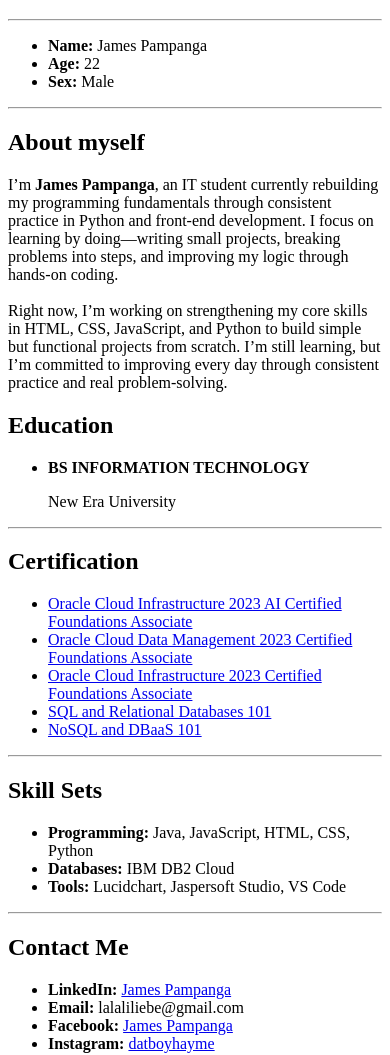
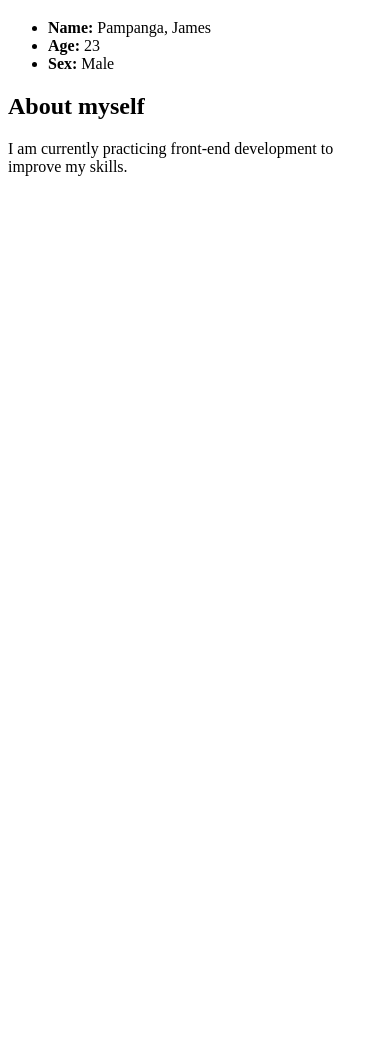
Before and after one commit to Aaiyme/Front-end, a plain HTML site: page index.html in a window 390 px wide. Shown: the part 61-1116 px from the top of the page. After the commit the page ends 844 px from the top, so only its background shows below. Drawn offline with Linux system fonts and the light colour scheme.

Commit message:
basic personal profile webpage
- Created a simple personal profile webpage using HTML5
- Added personal information section with name, age, and sex
- Included short “About Myself” introduction
- Used semantic HTML elements such as header and section
- Structured content using headings, paragraphs, and unordered lists
- Added responsive viewport meta tag for better mobile display

```diff
--- a/index.html
+++ b/index.html
@@ -7,107 +7,19 @@
   </head>
   <body>
     <header><h1>Personal Page</h1></header>
-    <hr />
     <section>
       <ul>
-        <li><strong>Name: </strong>James Pampanga</li>
-        <li><strong>Age: </strong>22</li>
-        <li><strong>Sex: </strong>Male</li>
+        <li><strong>Name:</strong> Pampanga, James</li>
+        <li><strong>Age:</strong> 23</li>
+        <li><strong>Sex: </strong> Male</li>
       </ul>
     </section>
-    <hr />
     <section>
       <h2>About myself</h2>
       <p>
-        I’m <strong>James Pampanga</strong>, an IT student currently rebuilding
-        my programming fundamentals through consistent practice in Python and
-        front-end development. I focus on learning by doing—writing small
-        projects, breaking problems into steps, and improving my logic through
-        hands-on coding. <br /><br />Right now, I’m working on strengthening my
-        core skills in HTML, CSS, JavaScript, and Python to build simple but
-        functional projects from scratch. I’m still learning, but I’m committed
-        to improving every day through consistent practice and real
-        problem-solving.
+        I am currently practicing front-end development to improve my skills.
       </p>
     </section>
-    <section>
-      <h2>Education</h2>
-      <ul>
-        <li>
-          <strong>BS INFORMATION TECHNOLOGY</strong><a href="#"><br /></a>
-          <p>New Era University</p>
-        </li>
-      </ul>
-    </section>
-    <hr />
-    <section>
-      <h2>Certification</h2>
-      <ul>
-        <li>
-          <a
-            href="https://catalog-education.oracle.com/ords/certview/sharebadge?id=647EE36CBB722302AA8C8E6699847717AB61A89EE62E9471301F03ECA613C53C"
-            >Oracle Cloud Infrastructure 2023 AI Certified Foundations
-            Associate</a
-          >
-        </li>
-        <li>
-          <a
-            href="https://catalog-education.oracle.com/ords/certview/sharebadge?id=8678112A63F98C8F932A0F800F3389E802F1331BCA9382B99B83500AFFEBBFB2"
-            >Oracle Cloud Data Management 2023 Certified Foundations
-            Associate</a
-          >
-        </li>
-        <li>
-          <a
-            href="https://catalog-education.oracle.com/ords/certview/sharebadge?id=C7F3D2F99DB2EB5F948AE71BE257FD5A87EB4044B1731616458134011D4C9AE4"
-            >Oracle Cloud Infrastructure 2023 Certified Foundations Associate</a
-          >
-        </li>
-        <li>
-          <a
-            href="https://courses.cognitiveclass.ai/certificates/bc61d3c5ccb34d1d8caf50535931ab3a"
-            >SQL and Relational Databases 101</a
-          >
-        </li>
-        <li>
-          <a
-            href="https://courses.cognitiveclass.ai/certificates/994cf332501e4281a71bc1918ed98281"
-            >NoSQL and DBaaS 101</a
-          >
-        </li>
-      </ul>
-    </section>
-    <hr />
-    <section>
-      <h2>Skill Sets</h2>
-      <ul>
-        <li>
-          <strong>Programming: </strong>Java, JavaScript, HTML, CSS, Python
-        </li>
-        <li><strong>Databases: </strong>IBM DB2 Cloud</li>
-        <li><strong>Tools: </strong>Lucidchart, Jaspersoft Studio, VS Code</li>
-      </ul>
-    </section>
-    <hr />
-    <section>
-      <h2>Contact Me</h2>
-      <ul>
-        <li>
-          <strong>LinkedIn: </strong
-          ><a href="https://www.linkedin.com/in/james-pampanga-8a8092291/"
-            >James Pampanga</a
-          >
-        </li>
-        <li><strong>Email: </strong>lalaliliebe@gmail.com</li>
-        <li>
-          <strong>Facebook: </strong
-          ><a href="https://www.facebook.com/Aaiyme">James Pampanga</a>
-        </li>
-        <li>
-          <strong>Instagram: </strong
-          ><a href="https://www.instagram.com/datboyhayme/">datboyhayme</a>
-        </li>
-      </ul>
-    </section>
+
   </body>
 </html>
```
